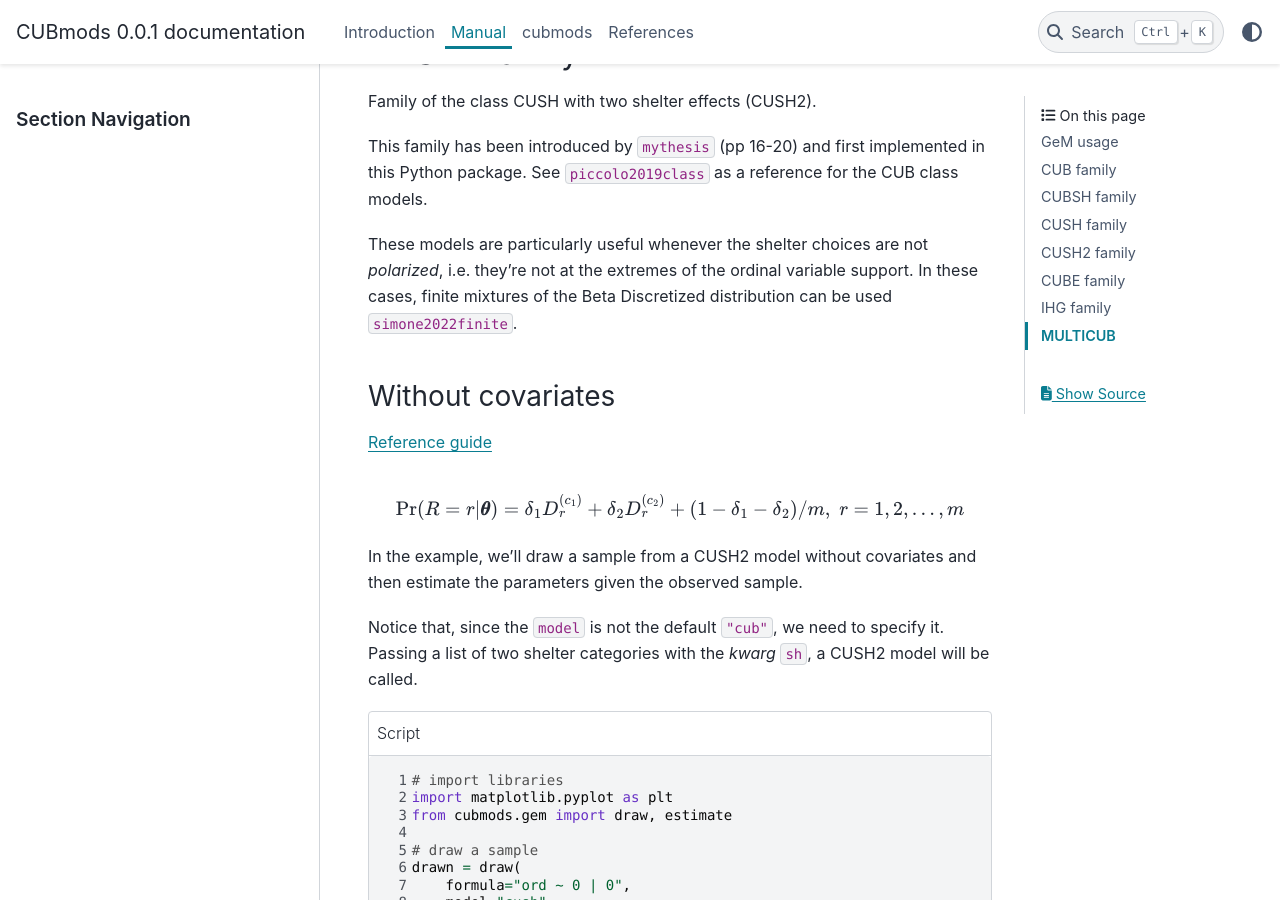
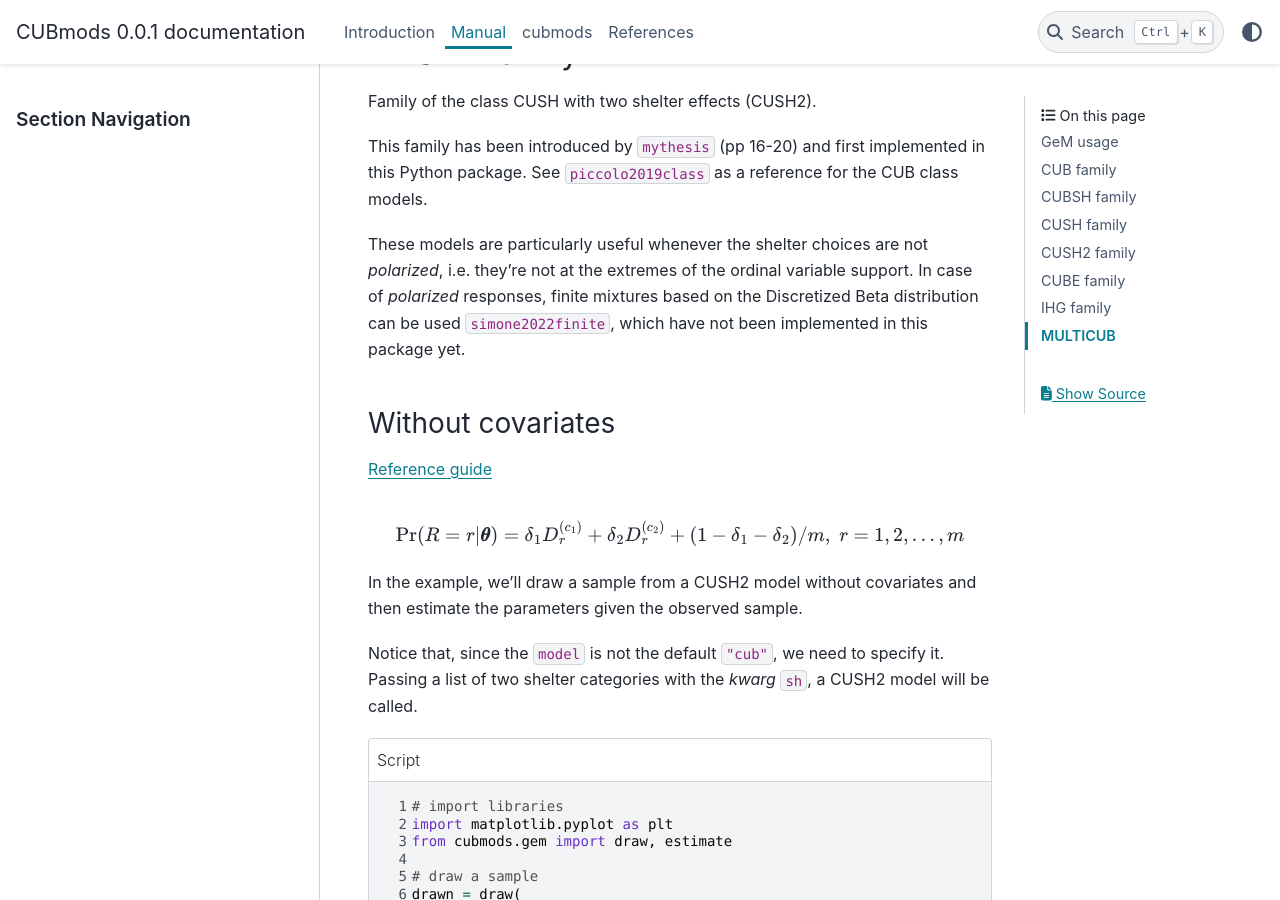
Before and after one commit to maxdevblock/cubmods, a Sphinx documentation site: the page built from docs/source/manual.rst, in a window 1280 px wide and 900 px high, scrolled down 26612 px. Built offline with Sphinx 7.4.7 and the PyData theme 0.15.4, drawn with Linux system fonts in a browser that asks for light colours; cross-references to code outside the pages are shown as plain code.

Commit message:
polarized

```diff
--- a/docs/source/manual.rst
+++ b/docs/source/manual.rst
@@ -1127,8 +1127,9 @@ for the CUB class models.
 
 These models are particularly useful whenever the shelter choices are not
 *polarized*, i.e. they're not at the extremes of the ordinal variable support.
-In these cases, finite mixtures of the Beta Discretized distribution can be
-used :cite:p:`simone2022finite`.
+In case of *polarized* responses,
+finite mixtures based on the Discretized Beta distribution can be
+used :cite:p:`simone2022finite`, which have not been implemented in this package yet.
 
 .. _cush2-without-covariates:
 
```
Also changed, not shown: 5 other files.
